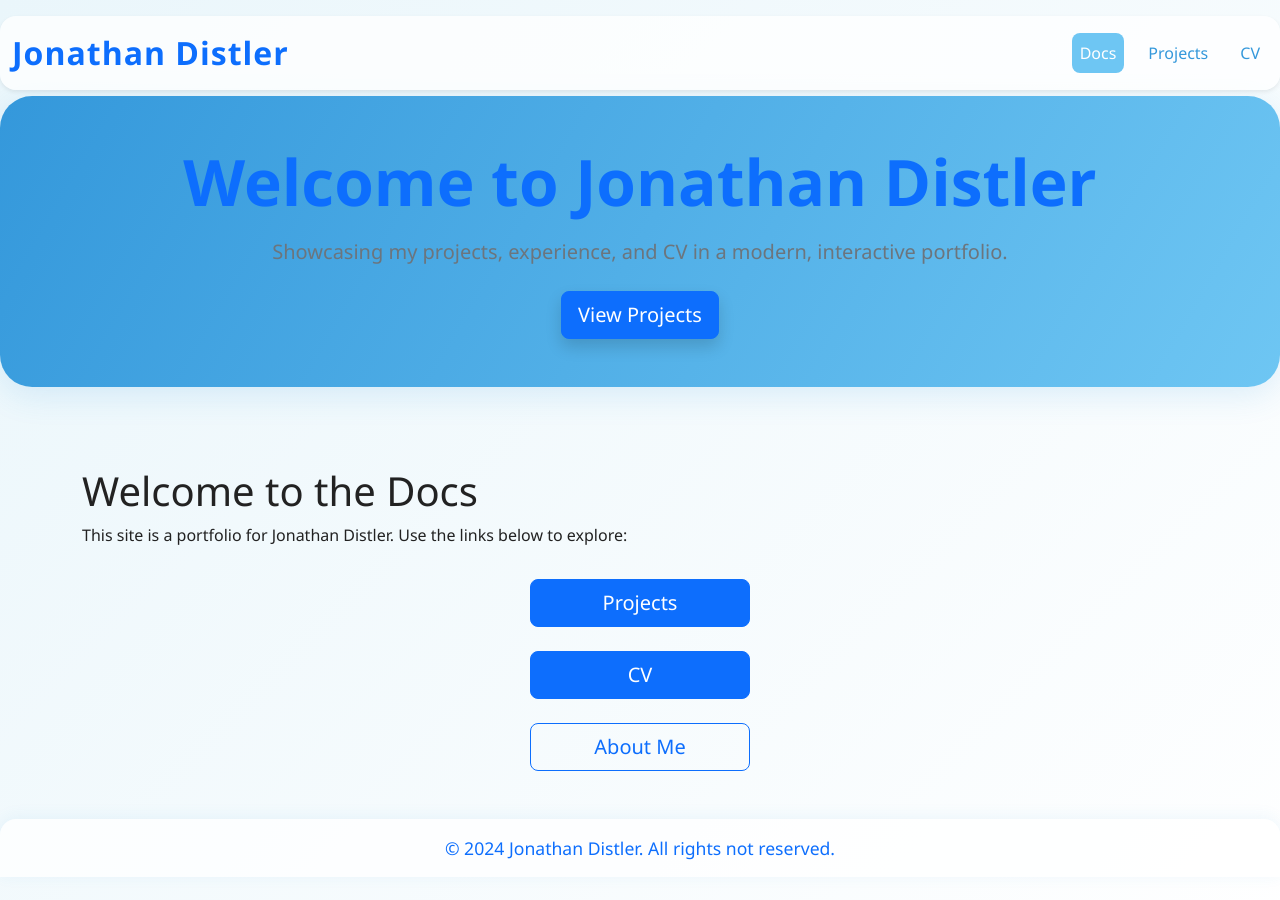
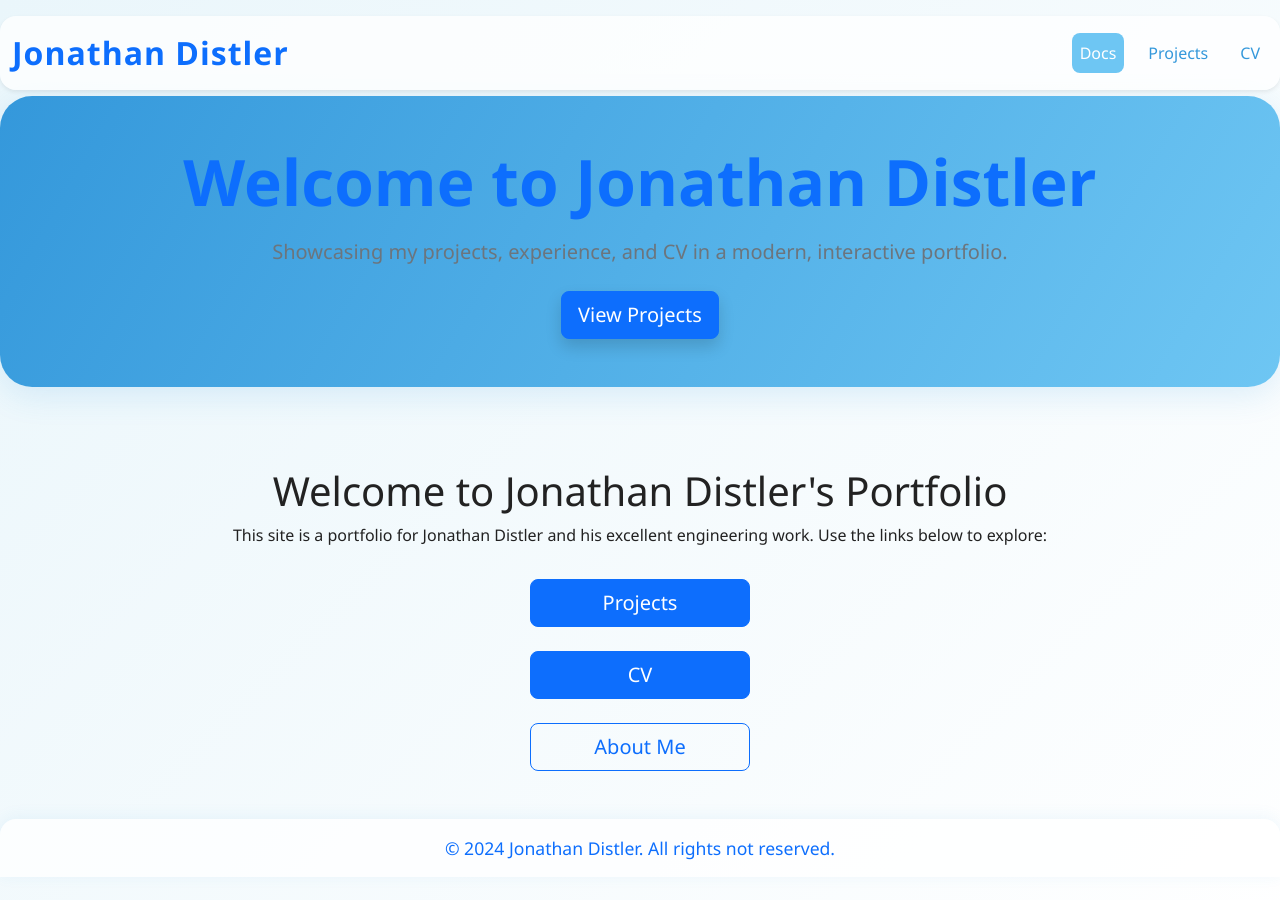
Before and after one commit to JonathanDistler/DistlerPortfolio, a Jekyll site: the page built from index.md, in a window 1280 px wide and 900 px high. Built offline with Jekyll 4.4.1, drawn with Linux system fonts in a browser that asks for light colours.

Commit message:
centers welcome text on home page

```diff
--- a/index.md
+++ b/index.md
@@ -3,9 +3,10 @@ layout: default
 title: Docs
 ---
 
-# Welcome to the Docs
-
-This site is a portfolio for Jonathan Distler. Use the links below to explore:
+<div style="text-align: center; margin-bottom: 2rem;">
+  <h1>Welcome to Jonathan Distler's Portfolio</h1>
+  <p>This site is a portfolio for Jonathan Distler and his excellent engineering work. Use the links below to explore:</p>
+</div>
 
 <div style="display: flex; flex-direction: column; align-items: center; gap: 1.5rem; margin: 2rem 0;">
   <a href="{{ '/projects/' | relative_url }}" class="btn btn-primary btn-lg" style="width: 220px;">Projects</a>
```
